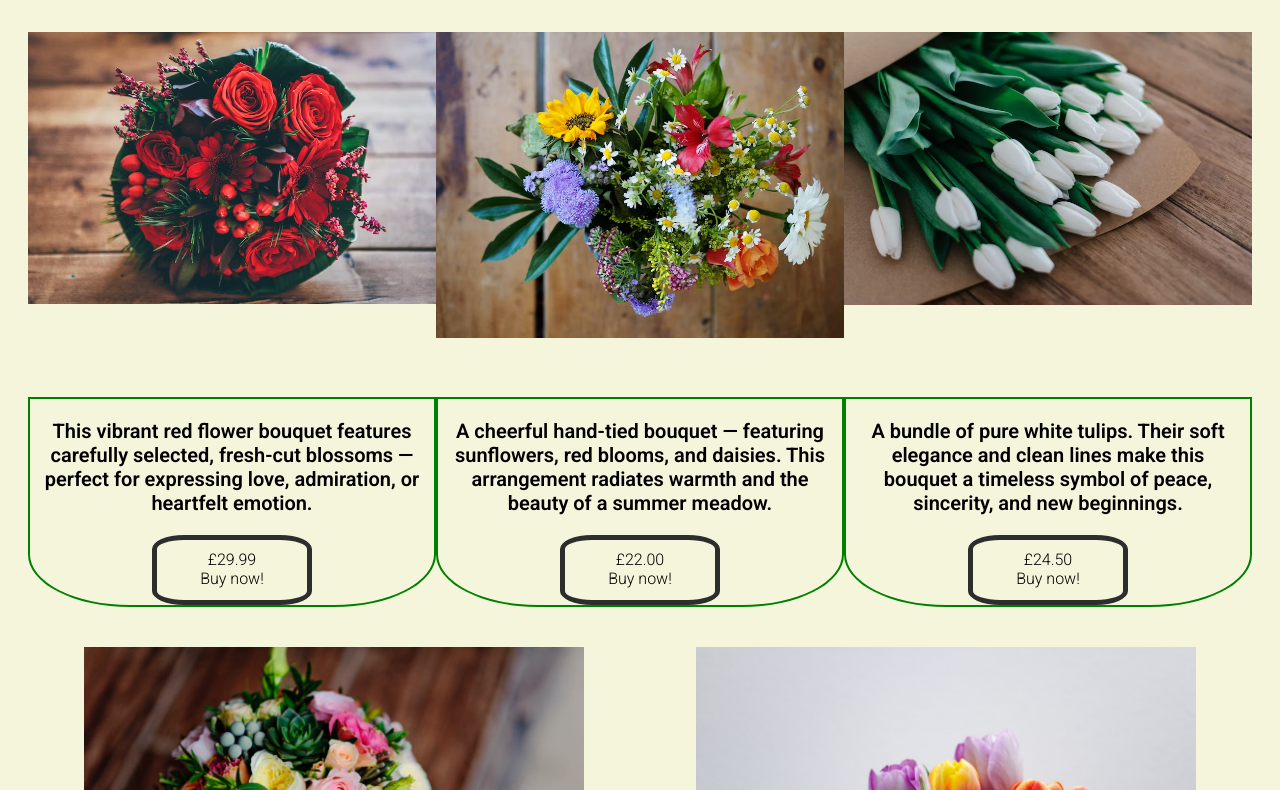
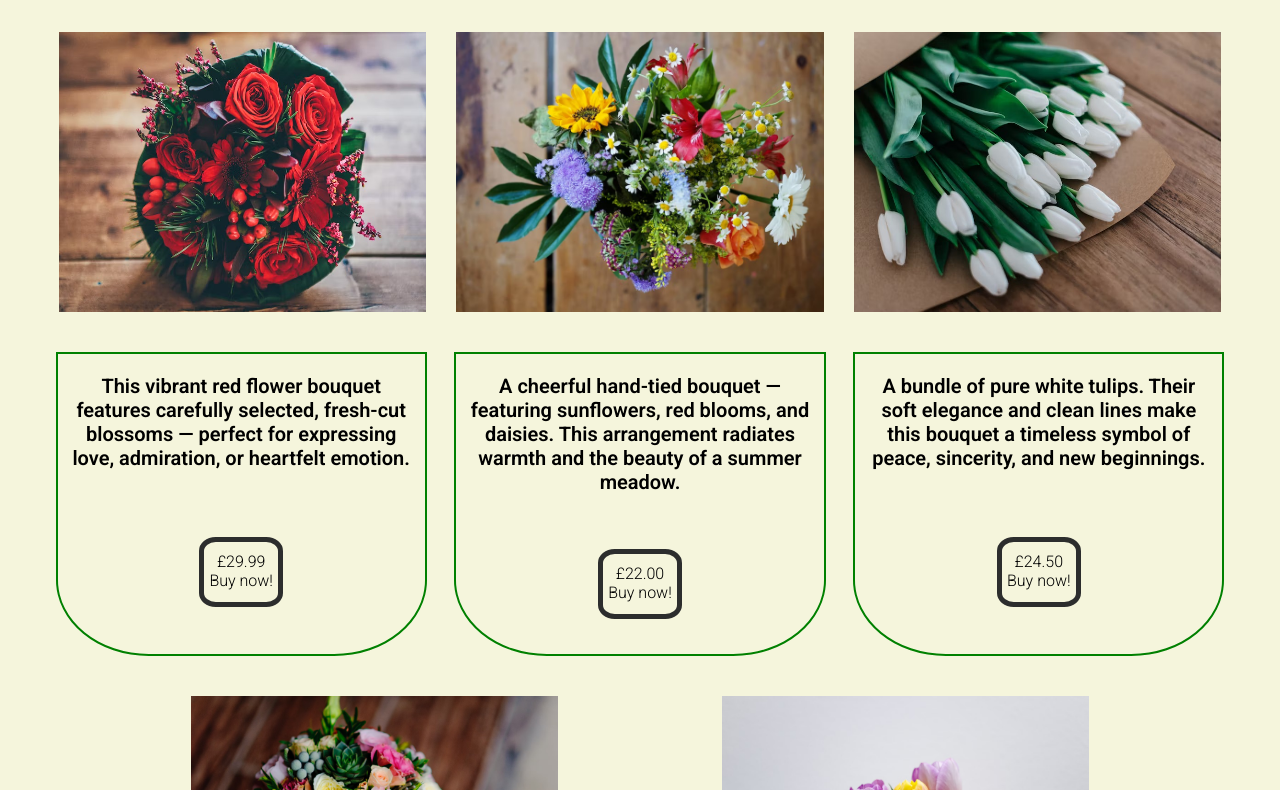
Before and after one commit to M-Yong-C/website-project, a plain HTML site: page flowers.html in a window 1280 px wide. Shown: the part 177-967 px from the top of the page. Drawn offline with Linux system fonts and the light colour scheme.

Commit message:
Add files via upload

```diff
--- a/flowers.html
+++ b/flowers.html
@@ -11,7 +11,7 @@
       <nav>
         <div class="divheader">
           <p class="pbigheader">
-            <a href="index.html" class="headerlink"> Botanical Fanatical</a>
+            <a href="index.html" cla+ss="headerlink"> Botanical Fanatical</a>
           </p>
         </div>
         <div class="button-container">
--- a/style.css
+++ b/style.css
@@ -136,8 +136,9 @@ main {
 }
 
 .img-fill {
-  object-fit: fill;
+  /* object-fit: fill; */
   width: 100%;
+  height: 100%;
 }
 
 .img-cover {
@@ -169,8 +170,9 @@ main {
 }
 
 .column {
-  width: 500px;
-  margin: auto;
+  width: 30%;
+  height: 300px;
+  /* margin: auto; */
   display: flex;
   flex-direction: column;
   justify-content: center;
@@ -179,17 +181,17 @@ main {
 }
 
 .shop-img-container {
-  display: block;
-  width: 500px;
-  height: 325px;
-  overflow: hidden;
-  margin: auto;
+  /* display: block; */
+  width: 30%;
+  /* height: 20%; */
+  /* overflow: hidden; */
+  /* margin: auto; */
 }
 
 .shop-button-container {
   padding-top: 10px;
   display: block;
-  width: 150px;
+  width: 20%;
   height: 50px;
   overflow: hidden;
   border: solid 5px #2c2d2d;
@@ -259,3 +261,11 @@ footer {
   background: #55acee;
   color: white;
 }
+
+@media only screen and (max-width: 800px) {
+  .shop-container-container {
+    display: flex;
+    flex-direction: column;
+    justify-content: center;
+  }
+}
```
